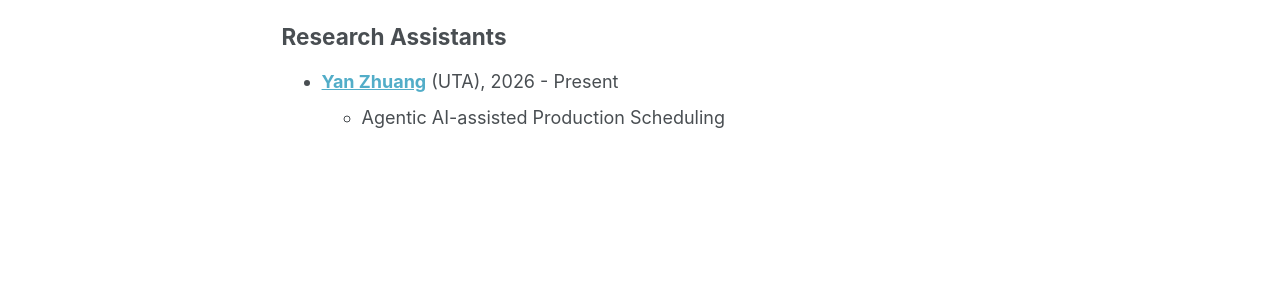
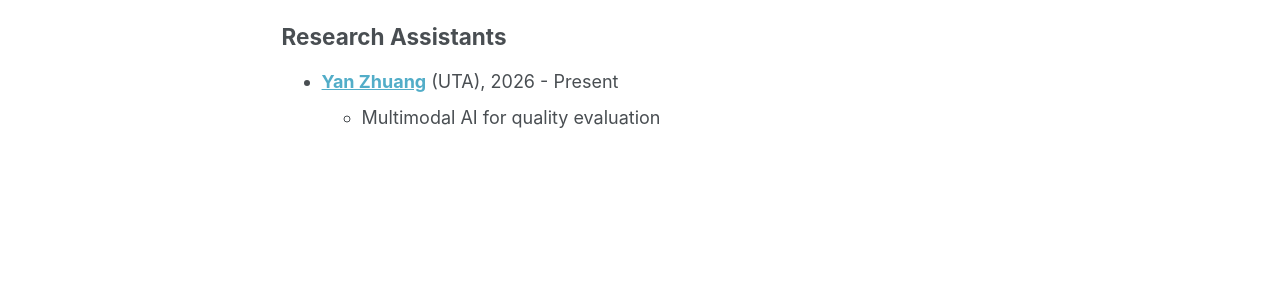
Before and after one commit to PENG-Zhe/peng-zhe.github.io, a Jekyll site: the page built from _pages/people.md, in a window 1280 px wide and 1172 px high. Shown: the part 678-978 px from the top of the window. Built offline with Jekyll 4.4.1, drawn with Linux system fonts in a browser that asks for light colours; some web fonts are replaced.

Commit message:
Update people.md

```diff
--- a/_pages/people.md
+++ b/_pages/people.md
@@ -25,12 +25,13 @@ layout: archive
 
 ## Research Assistants
 * **[Yan Zhuang](https://lake233.github.io/)** (UTA), 2026 - Present
-  * Agentic AI-assisted Production Scheduling
+  * Multimodal AI for quality evaluation
 
 <!--
   * Physics-informed reinforcement learning for metal-forming processes design
   * Autonomous planning and decision making
   * Reinforcement learning for autonomous systems
+  * Agentic AI-assisted Production Scheduling
 -->
 
 
```
